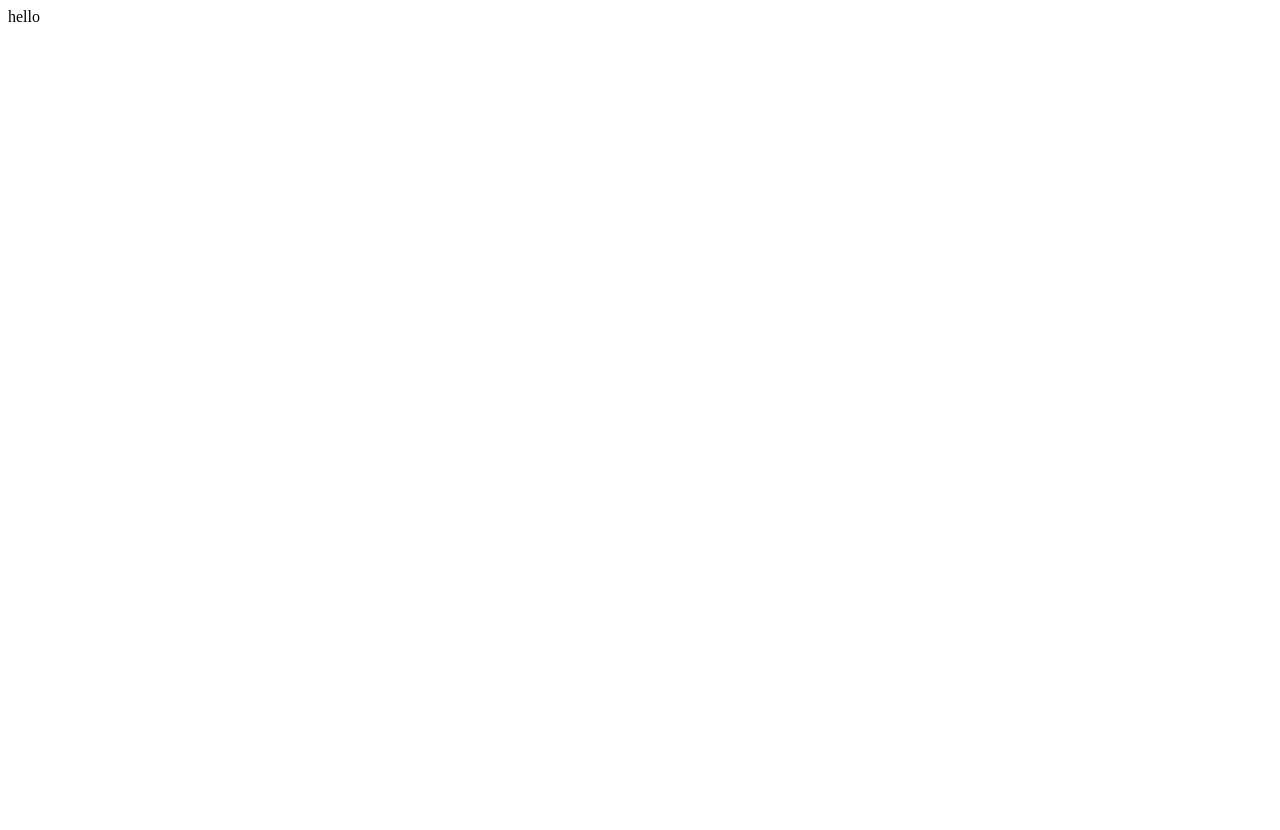
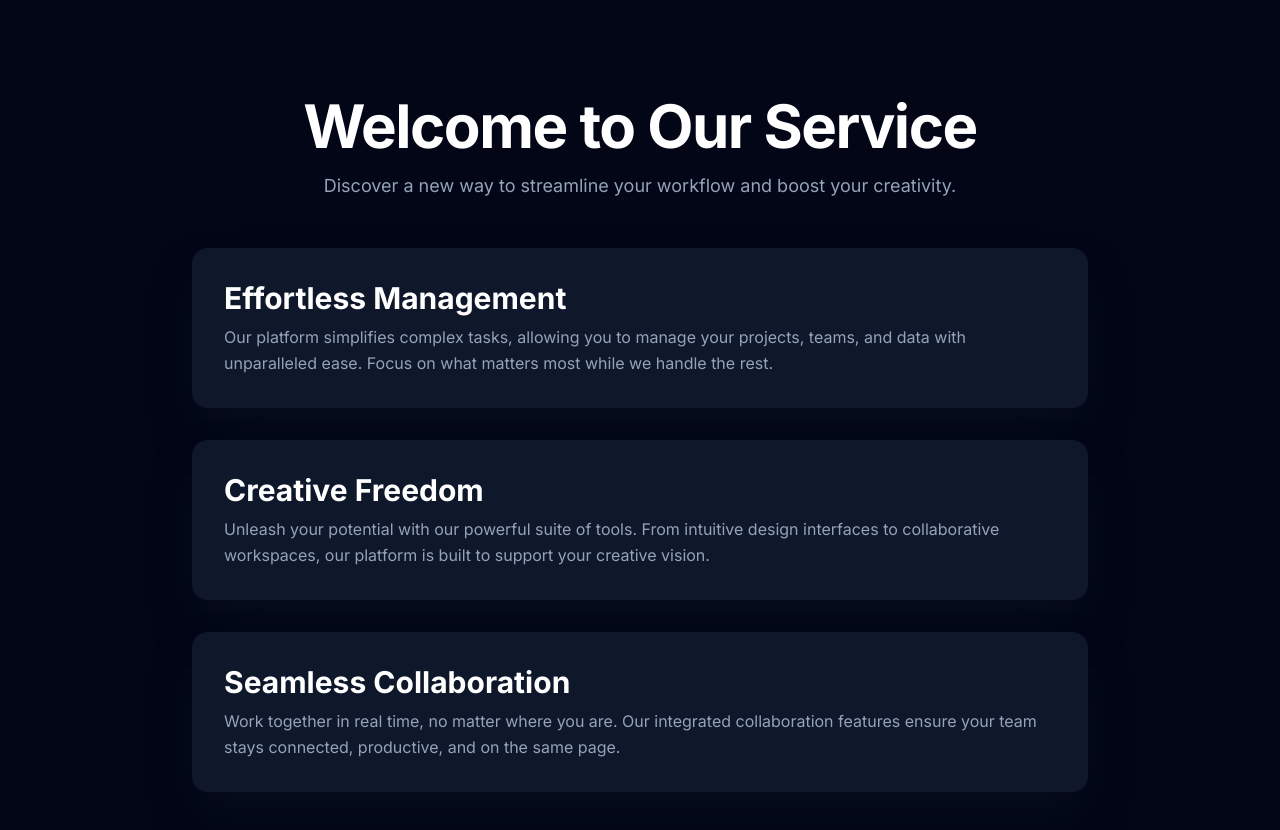
Before and after one commit to babymath/ToolForMe, a plain HTML site: page Index.html in a window 1280 px wide. Before the commit the page ends 800 px from the top, so only its background shows below. Drawn offline with nearby package versions, Linux system fonts and the light colour scheme.

Commit message:
Update Index.html

```diff
--- a/Index.html
+++ b/Index.html
@@ -1 +1,71 @@
-hello
+<!DOCTYPE html>
+<html lang="en">
+<head>
+    <meta charset="UTF-8">
+    <meta name="viewport" content="width=device-width, initial-scale=1.0">
+    <title>Modern Home Page</title>
+    <!-- Load Tailwind CSS from CDN -->
+    <script src="https://cdn.tailwindcss.com"></script>
+    <!-- Load Inter font from Google Fonts -->
+    <link rel="preconnect" href="https://fonts.googleapis.com">
+    <link rel="preconnect" href="https://fonts.gstatic.com" crossorigin>
+    <link href="https://fonts.googleapis.com/css2?family=Inter:wght@400;500;600;700&display=swap" rel="stylesheet">
+    <style>
+        /* Apply the Inter font to all elements */
+        body {
+            font-family: 'Inter', sans-serif;
+        }
+    </style>
+</head>
+<body class="bg-slate-950 text-slate-200 antialiased p-4 sm:p-8">
+
+    <!-- Main container for the content, centered and with responsive width -->
+    <main class="max-w-4xl mx-auto py-8 md:py-16">
+
+        <!-- Main heading for the home page -->
+        <header class="text-center mb-12">
+            <h1 class="text-4xl md:text-5xl lg:text-6xl font-extrabold tracking-tight text-white mb-4">
+                Welcome to Our Service
+            </h1>
+            <p class="text-lg text-slate-400 max-w-2xl mx-auto">
+                Discover a new way to streamline your workflow and boost your creativity.
+            </p>
+        </header>
+
+        <!-- Container for the feature sections -->
+        <div class="space-y-8">
+
+            <!-- First feature section -->
+            <section class="bg-slate-900 rounded-2xl p-6 md:p-8 shadow-2xl shadow-slate-900/50 transition-transform duration-300 hover:scale-[1.01]">
+                <h2 class="text-2xl md:text-3xl font-bold text-white mb-2">
+                    Effortless Management
+                </h2>
+                <p class="text-slate-400 leading-relaxed">
+                    Our platform simplifies complex tasks, allowing you to manage your projects, teams, and data with unparalleled ease. Focus on what matters most while we handle the rest.
+                </p>
+            </section>
+
+            <!-- Second feature section -->
+            <section class="bg-slate-900 rounded-2xl p-6 md:p-8 shadow-2xl shadow-slate-900/50 transition-transform duration-300 hover:scale-[1.01]">
+                <h2 class="text-2xl md:text-3xl font-bold text-white mb-2">
+                    Creative Freedom
+                </h2>
+                <p class="text-slate-400 leading-relaxed">
+                    Unleash your potential with our powerful suite of tools. From intuitive design interfaces to collaborative workspaces, our platform is built to support your creative vision.
+                </p>
+            </section>
+
+            <!-- Third feature section -->
+            <section class="bg-slate-900 rounded-2xl p-6 md:p-8 shadow-2xl shadow-slate-900/50 transition-transform duration-300 hover:scale-[1.01]">
+                <h2 class="text-2xl md:text-3xl font-bold text-white mb-2">
+                    Seamless Collaboration
+                </h2>
+                <p class="text-slate-400 leading-relaxed">
+                    Work together in real time, no matter where you are. Our integrated collaboration features ensure your team stays connected, productive, and on the same page.
+                </p>
+            </section>
+
+        </div>
+    </main>
+</body>
+</html>
```
